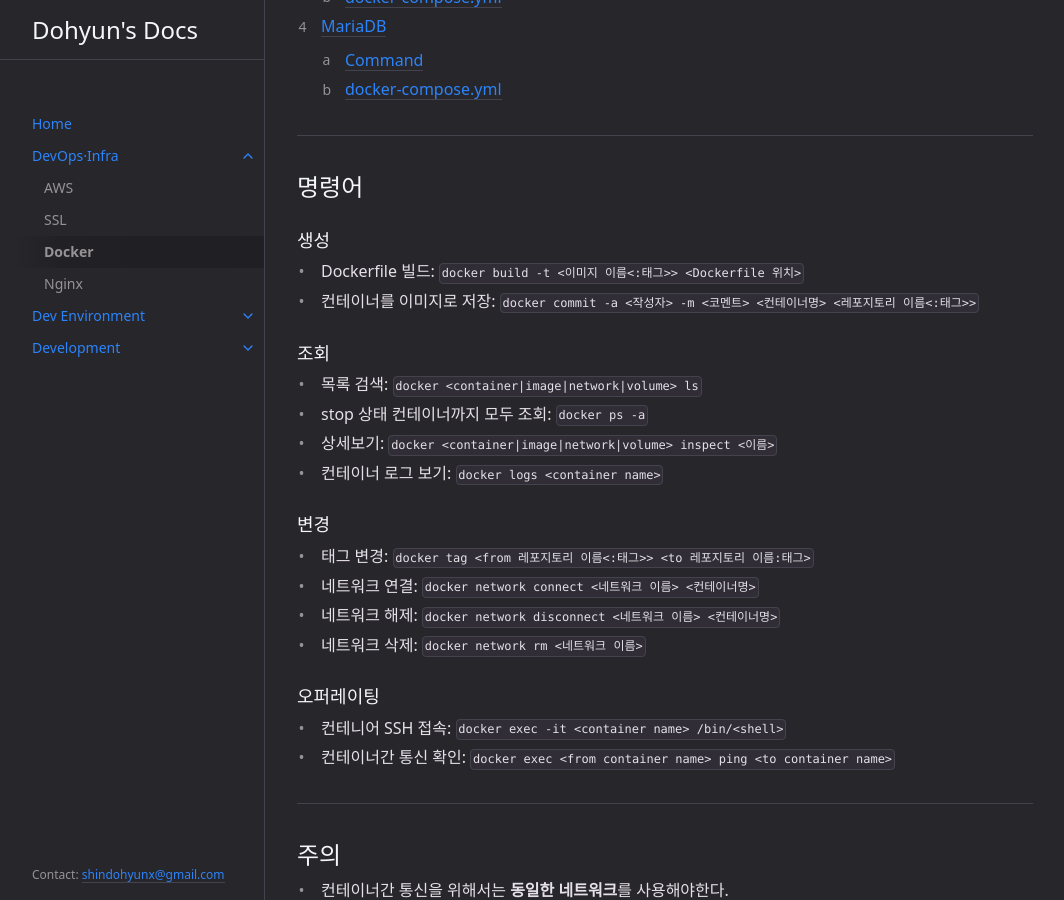
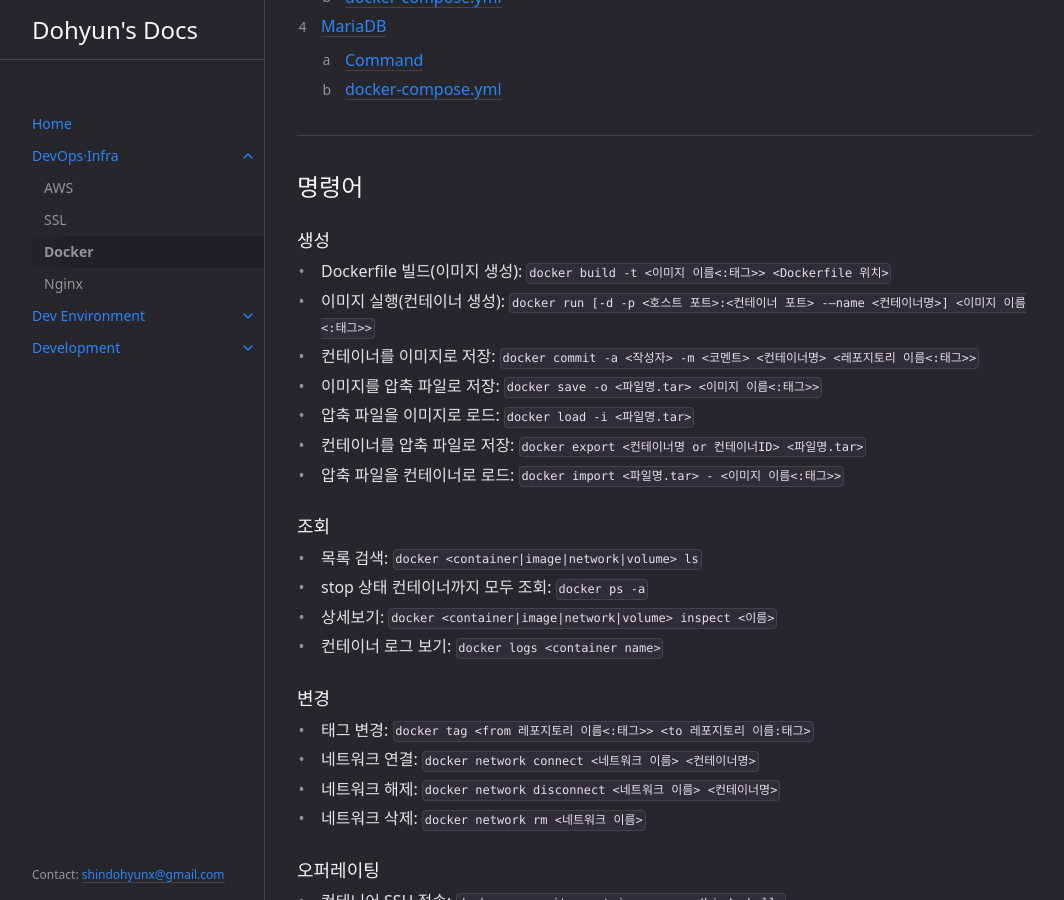
Before and after one commit to shindohyun/shindohyun.github.io, a Jekyll site: the page built from docs/devops-infra/docker.md, in a window 1280 px wide and 900 px high, scrolled down 451 px. Shown: the whole window, without its empty margins (107-1171 px from the left). Built offline with Jekyll 4.4.1, drawn with Linux system fonts in a browser that asks for light colours.

Commit message:
[추가] 도커 명령어

```diff
--- a/docs/devops-infra/docker.md
+++ b/docs/devops-infra/docker.md
@@ -20,8 +20,13 @@ nav_order: 3
 ## 명령어
 
 ### 생성
-- Dockerfile 빌드: `docker build -t <이미지 이름<:태그>> <Dockerfile 위치>`
+- Dockerfile 빌드(이미지 생성): `docker build -t <이미지 이름<:태그>> <Dockerfile 위치>`
+- 이미지 실행(컨테이너 생성): `docker run [-d -p <호스트 포트>:<컨테이너 포트> -—name <컨테이너명>] <이미지 이름<:태그>>`
 - 컨테이너를 이미지로 저장: `docker commit -a <작성자> -m <코멘트> <컨테이너명> <레포지토리 이름<:태그>>`
+- 이미지를 압축 파일로 저장: `docker save -o <파일명.tar> <이미지 이름<:태그>>`
+- 압축 파일을 이미지로 로드: `docker load -i <파일명.tar>`
+- 컨테이너를 압축 파일로 저장: `docker export <컨테이너명 or 컨테이너ID> <파일명.tar>`
+- 압축 파일을 컨테이너로 로드: `docker import <파일명.tar> - <이미지 이름<:태그>>`
 
 ### 조회
 - 목록 검색: `docker <container|image|network|volume> ls`
```
